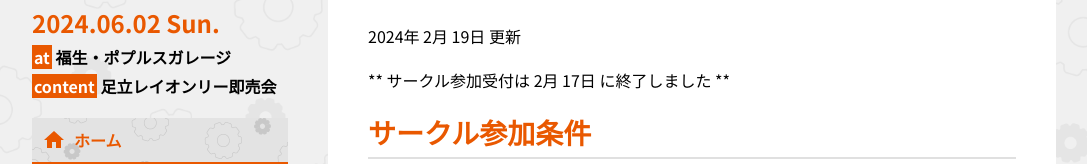
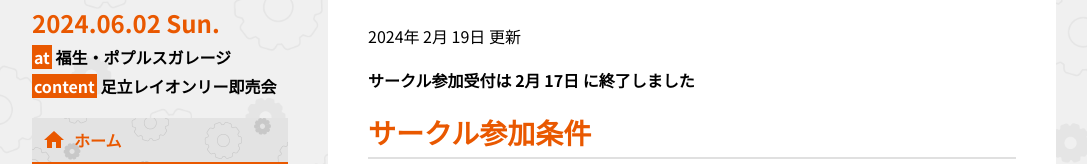
Before and after one commit to nectarition/AstroSakura-AD1, a plain HTML site: page join/index.html in a window 1280 px wide. Shown: the part 122-286 px from the top of the page, without its empty margins (96-1183 px from the left). Drawn offline with Linux system fonts and the light colour scheme.

Commit message:
🚀 Deploy 90ccc4cee70143059e762b40b9e625a4b1352cb6 by GitHub Actions

```diff
--- a/join/index.html
+++ b/join/index.html
@@ -119,7 +119,7 @@
       </nav>
       <main class="astro-SCKKX6R4">
         <h1>サークル参加ガイド</h1><p>2024年 2月 19日 更新</p>
-<p>** サークル参加受付は 2月 17日 に終了しました **</p>
+<p><strong>サークル参加受付は 2月 17日 に終了しました</strong></p>
 <h2 id="サークル参加条件">サークル参加条件</h2>
 <h3 id="参加資格">参加資格</h3>
 <ul>
@@ -217,7 +217,7 @@
   <a class="btn btn-primary" href="https://drive.google.com/file/d/1op4X11wGwnn4iVtq1z6Pt8Ec1qyw3dut/view">サークルカットテンプレート</a>
 </p>
 <h3 id="申し込み情報の入力">申し込み情報の入力</h3>
-<p>** サークル参加受付は 2月 17日 に終了しました **</p>
+<p><strong>サークル参加受付は 2月 17日 に終了しました</strong></p>
 <!-- <p class="btn_wrap">
   <a class="btn btn-primary" href="https://sockbase.net/events/adaichi1">申し込みページ</a>
 </p> -->
```
